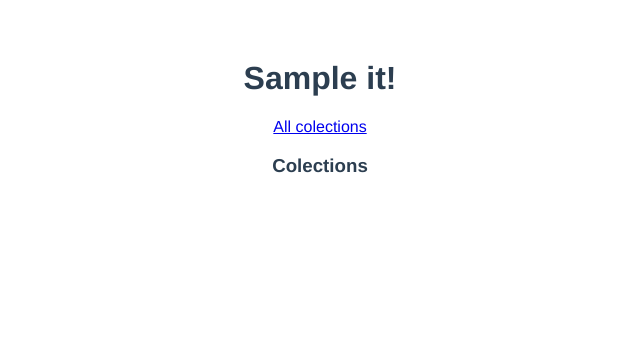
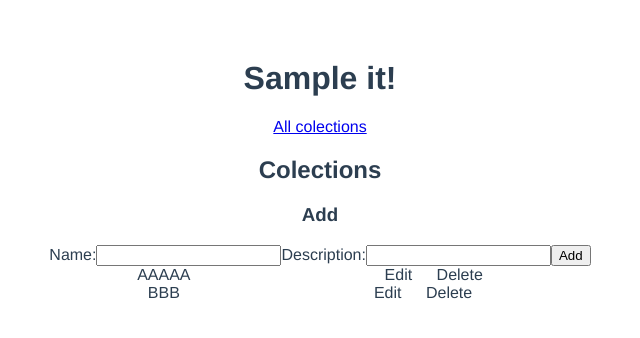
Before and after one commit to MvKaio/sample_it, a Vue app in the folder webapp/: page / in a window 1280 px wide. Shown: the top 338 px of the page, without its empty margins (320-960 px from the left). Built offline with nearby package versions, Linux system fonts and the light colour scheme.

Commit message:
List elements and add

```diff
--- a/webapp/src/App.vue
+++ b/webapp/src/App.vue
@@ -1,13 +1,16 @@
 <template>
-  <MainHeader/>
-  <ListElements title="Colections"/>
-</template>
+    <MainHeader/>
+    <ListElements title="Colections" />
+  </template>
 
 <script>
 import MainHeader from './components/MainHeader.vue'
 import ListElements from './components/ListElements.vue';
 
 export default {
+  data(){
+    return {}
+  },
   name: 'App',
   components: {
     MainHeader,
--- /dev/null
+++ b/webapp/src/components/AddOrEdit.vue
@@ -0,0 +1,83 @@
+<template>
+    <div class="AddOrEdit">
+        <h3>{{isEdit ? "Edit" : "Add"}}</h3>
+        <label>Name:</label>
+        <input type="text" v-model="varName"/>
+        <label>Description:</label>
+        <input type="text-area" v-model="varDesc" />
+        <div class="labels" v-show="varHasLabels">
+            <label>Select Labels:</label>
+            <select name="labels" v-model="varVal" >
+                <option v-for="lb in labels" :key="lb" :value="lb">{{lb}}</option>
+            </select>
+            <input type="button" @click="addLabel(varVal)" />
+        </div>
+        <input type="button" @click="isEdit ? edit(id) : add()" :value="isEdit ? 'Edit' : 'Add'">
+    </div>
+</template>
+
+<script>
+    export default {
+    name: 'AddOrEdit',
+    data() {
+        return{
+            labels: ["label1", "label2", "label3"],
+            varHasLabels: this.hasLabels,
+            varIsEdit: this.isEdit,
+            varDesc: this.desc,
+            varName: this.name,
+            varVal: this.val,
+            varElmLabels: this.elmLabels
+        }
+    },
+    props: {
+        hasLabels: {
+            type: Boolean,
+            default: false
+        },
+        isEdit: {
+            type: Boolean,
+            default: false
+        },
+        id: Number,
+        desc: {
+            type: String,
+            default: ''
+        },
+        name: {
+            type: String,
+            default: ''
+        },
+        val: {
+            type: String,
+            default: ''
+        },
+        elmLabels: {
+            type: Array,
+            default(){
+                return []
+            }
+        }
+    },
+    methods: {
+        edit(obj){
+            // nothing
+            console.log(obj)
+        },
+        add(){
+            // nothing
+        },
+        cancel(){
+
+        },
+        addLabel(){
+            this.varElmLabels.push(this.val)
+            this.varVal = ''
+        }
+    }
+  }
+</script>
+
+  <!-- Add "scoped" attribute to limit CSS to this component only -->
+<style scoped>
+</style>
--- /dev/null
+++ b/webapp/src/components/AppElement.vue
@@ -0,0 +1,26 @@
+<template>
+    <div class="AppElement">
+        <span class="name">{{name}}</span> <span class="edit">Edit</span> <span class="delete">Delete</span>
+    </div>
+</template>
+
+<script>
+    export default {
+    name: 'AppElement',
+    props: {
+        name: String,
+        id: Number
+    }
+  }
+</script>
+
+  <!-- Add "scoped" attribute to limit CSS to this component only -->
+<style scoped>
+    .name{
+        padding-right: 15%;
+    }
+    span{
+        display: inline-block;
+        padding-right: 20px;
+    }
+</style>
--- a/webapp/src/components/ListElements.vue
+++ b/webapp/src/components/ListElements.vue
@@ -1,12 +1,25 @@
 <template>
   <div class="ListElements">
-      <h3>{{title}}</h3>
+    <h2>{{title}}</h2>
+    <AddOrEdit></AddOrEdit>
+    <AppElement v-for="elm in elms" v-bind:key=elm.id :id=elm.id :name=elm.name />
   </div>
 </template>
 
 <script>
+import AppElement from './AppElement.vue';
+import AddOrEdit from './AddOrEdit.vue';
   export default {
     name: 'ListElements',
+    data(){
+      return {
+        elms: [{name: "AAAAA", id: 1},{name: "BBB", id: 2}]
+      }
+    },
+    components: {
+    AddOrEdit,
+    AppElement
+},
     props: {
       title: String
     }
```
Lines whose indentation alone changed are shown as unchanged.
